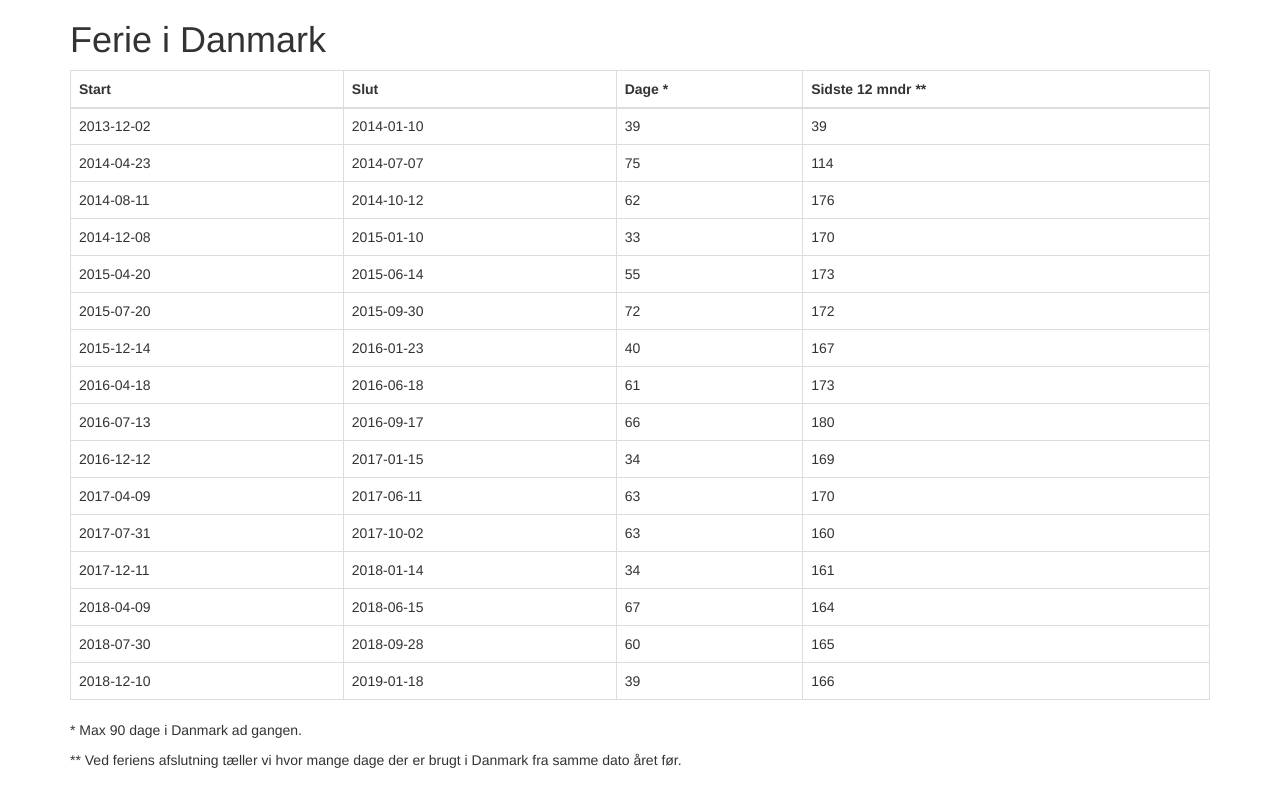
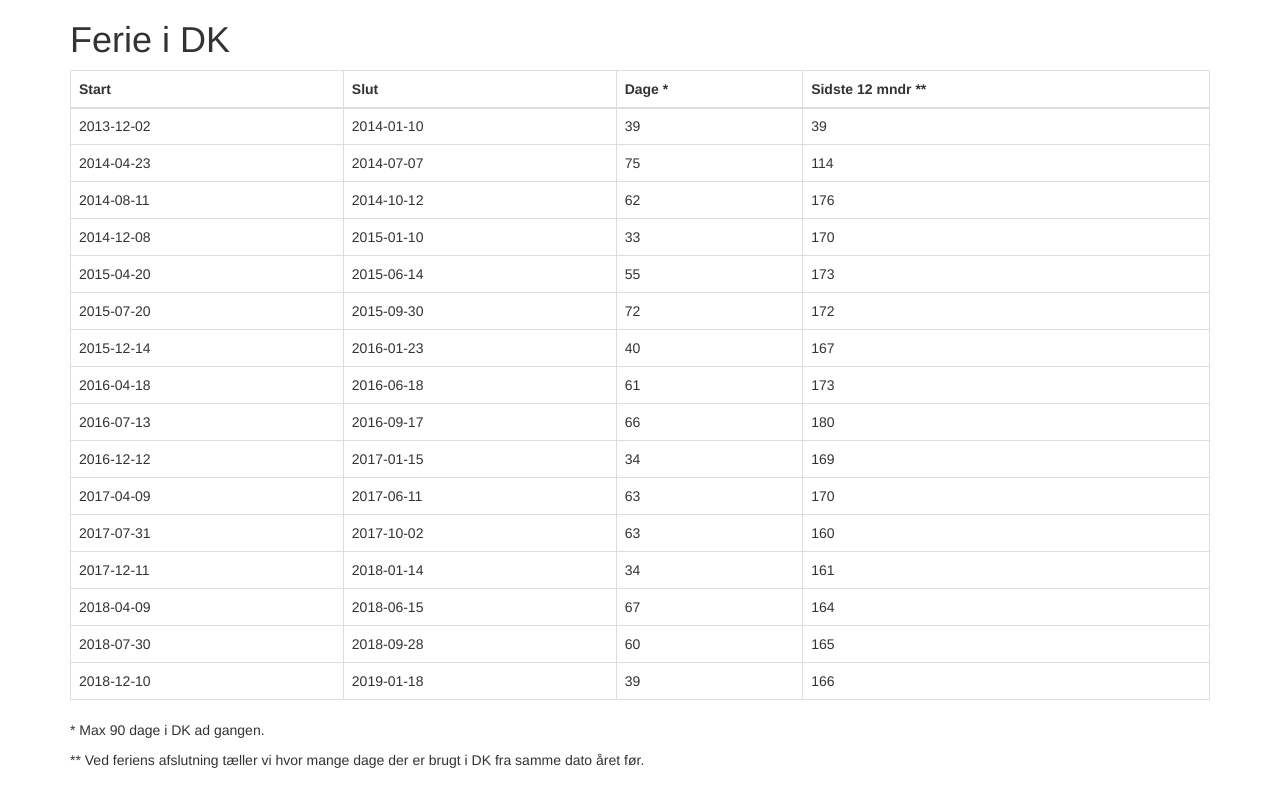
Before and after one commit to Vraakjaer/dkdays, a plain HTML site: page docs/index.html in a window 1280 px wide. Drawn offline with Linux system fonts and the light colour scheme.

```diff
--- a/docs/index.html
+++ b/docs/index.html
@@ -8,7 +8,7 @@
 <body>
 
 <div class="container">
-<h1>Ferie i Danmark</h1>
+<h1>Ferie i DK</h1>
 <table class="table table-bordered">
 <thead>
 <tr>
@@ -91,8 +91,8 @@
 </script>
 </tbody>
 </table>
-<p>* Max 90 dage i Danmark ad gangen.</p>
-<p>** Ved feriens afslutning tæller vi hvor mange dage der er brugt i Danmark fra samme dato året før.</p>
+<p>* Max 90 dage i DK ad gangen.</p>
+<p>** Ved feriens afslutning tæller vi hvor mange dage der er brugt i DK fra samme dato året før.</p>
 </div>
 
 </body>
```
